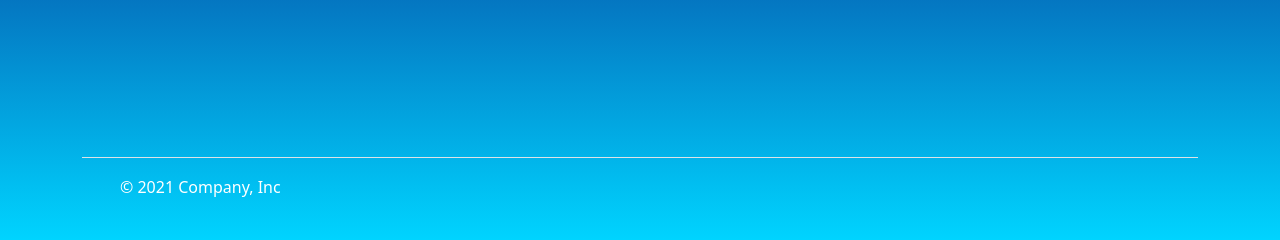
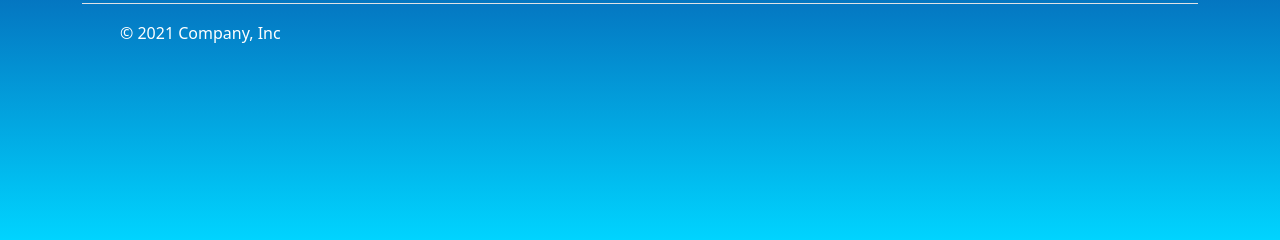
Before and after one commit to Lazarscorro/Bowlingcentrum-Brooklyn, a PHP site: page /index.php in a window 1280 px wide. Shown: the part 560-800 px from the top of the page. Run offline with PHP 8.4, Linux system fonts and the light colour scheme.

Commit message:
Update footer.php

```diff
--- a/app/views/includes/footer.php
+++ b/app/views/includes/footer.php
@@ -1,4 +1,4 @@
-<div class="container fixed-bottom">
+<div class="container bottom">
     <footer class="d-flex flex-wrap justify-content-between align-items-center py-3 my-4 border-top">
         <div class="col-md-4 d-flex align-items-center">
             <a href="/" class="mb-3 me-2 mb-md-0 text-muted text-decoration-none lh-1">
```
